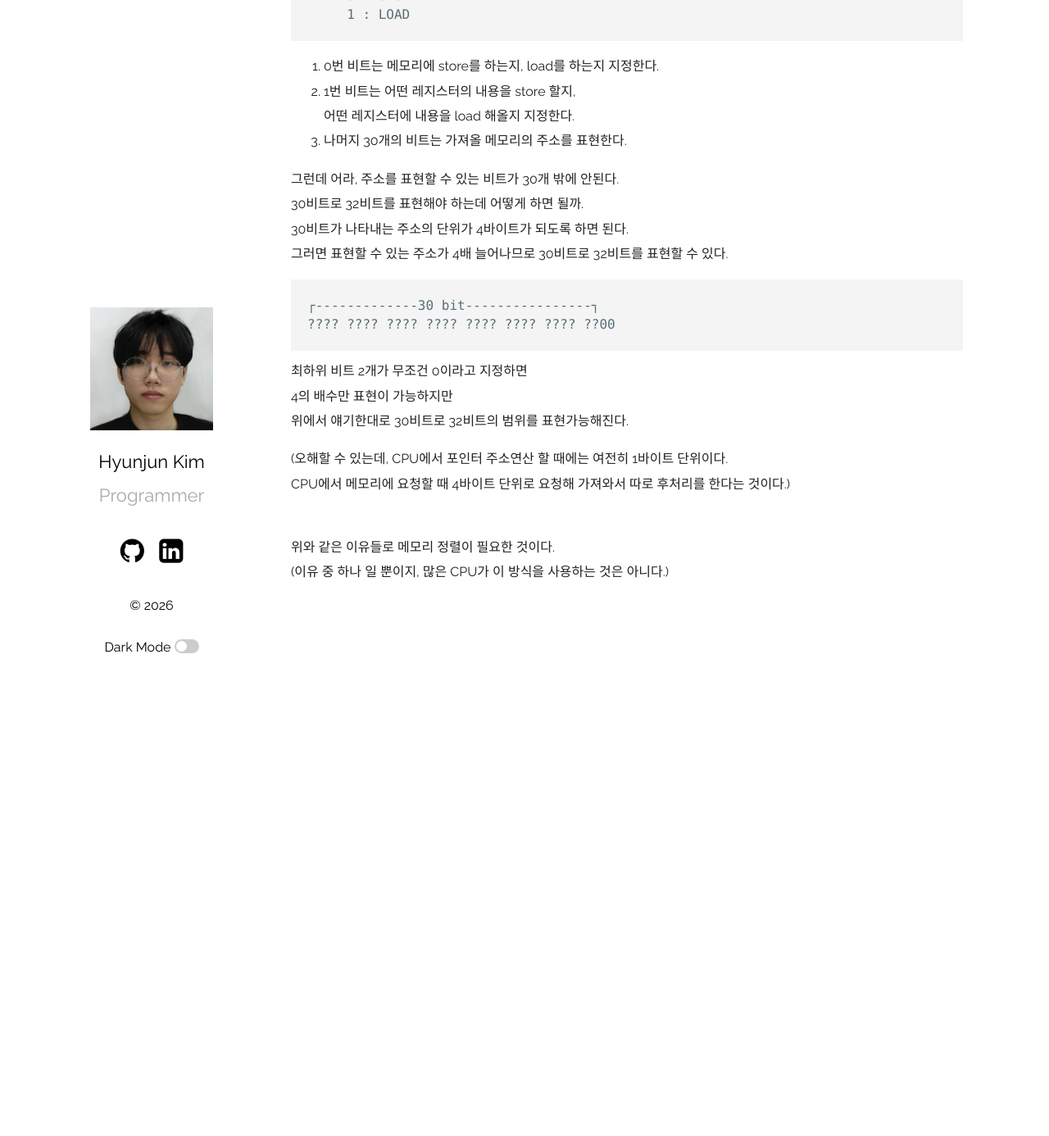
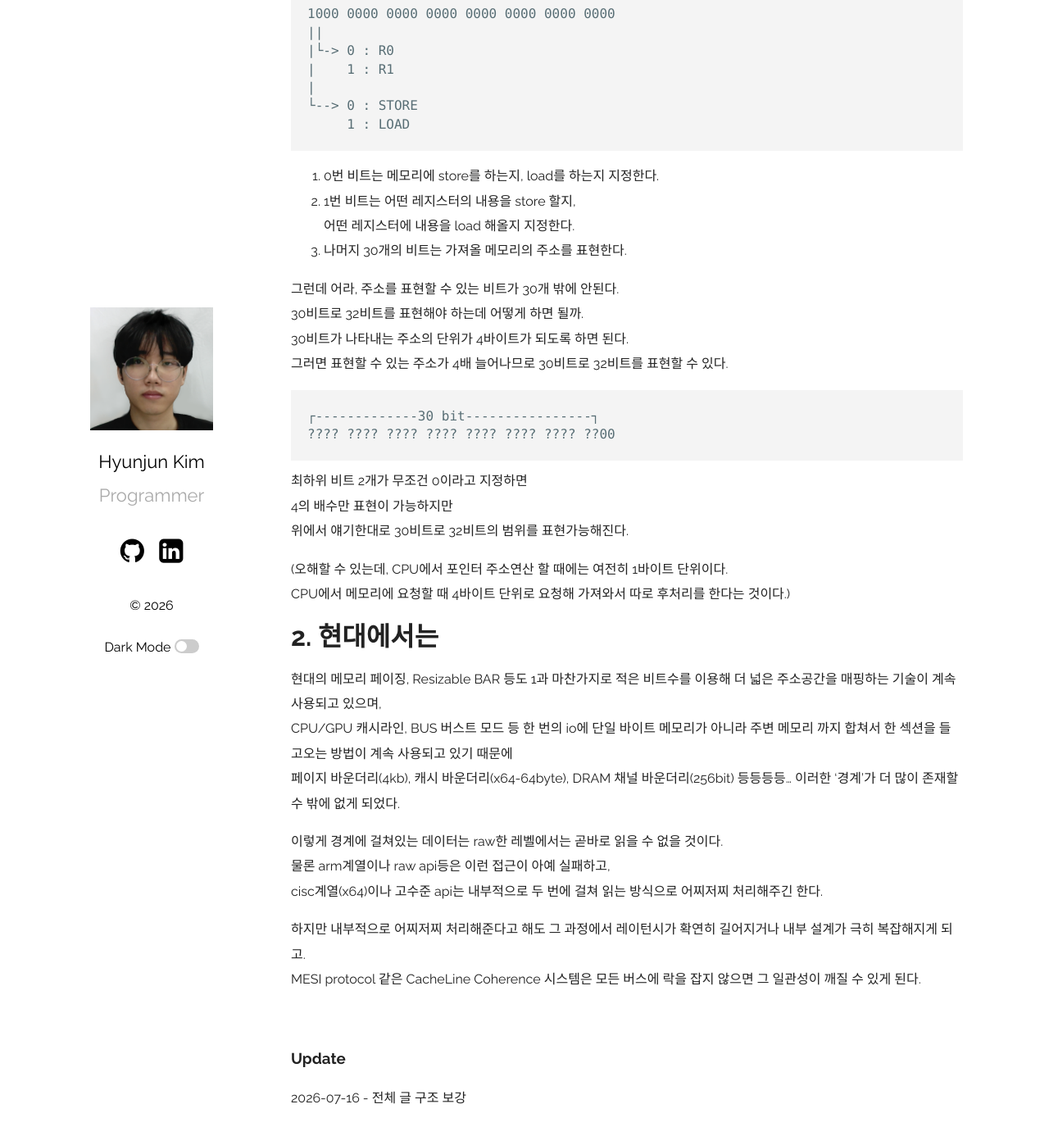
Before and after one commit to Ria9993/Ria9993.github.io, a Jekyll site: the page built from _posts/2022-09-28-why-need-memory-alignment.md, in a window 1280 px wide and 1400 px high, scrolled down 971 px. Shown: the top 1386 px of the window at 82% size. Built offline with Jekyll 4.4.1, drawn with Linux system fonts in a browser that asks for light colours; comment, search, counter and statistics services are not loaded; before the commit the page ends 1729 px from its top, so only the background shows below that; some of the changed text lies outside the part shown.

Commit message:
Revise content - 2022-09-28 memory align

```diff
--- a/_posts/2022-09-28-why-need-memory-alignment.md
+++ b/_posts/2022-09-28-why-need-memory-alignment.md
@@ -6,6 +6,11 @@ categories: CS
 comments: true
 ---
 Memory Alignment(메모리 정렬)는 왜 필요할까?
+
+# 1. 초기적 접근
+
+메모리 정렬은 현대에 갑자기 생겨난 개념이 아니다.
+초기에 어떻게 생겨났을지를 생각해보라.
 
 자, 32비트 CPU에서 4-byte 데이터가 4의 배수가 아닌 주소에 존재한다고 생각해보자.
 아래와 같이 데이터가 4-byte의 경계에 걸쳐있다.
@@ -59,6 +64,20 @@ CPU가 메모리에서 load하기 위해선 IR를 다음과 같이 세팅한다.
 (오해할 수 있는데, CPU에서 포인터 주소연산 할 때에는 여전히 1바이트 단위이다.
 CPU에서 메모리에 요청할 때 4바이트 단위로 요청해 가져와서 따로 후처리를 한다는 것이다.)
 
+# 2. 현대에서는
+
+현대의 메모리 페이징, Resizable BAR 등도 1과 마찬가지로 적은 비트수를 이용해 더 넓은 주소공간을 매핑하는 기술이 계속 사용되고 있으며,
+CPU/GPU 캐시라인, BUS 버스트 모드 등 한 번의 io에 단일 바이트 메모리가 아니라 주변 메모리 까지 합쳐서 한 섹션을 들고오는 방법이 계속 사용되고 있기 때문에
+페이지 바운더리(4kb), 캐시 바운더리(x64-64byte), DRAM 채널 바운더리(256bit) 등등등등... 이러한 '경계'가 더 많이 존재할 수 밖에 없게 되었다.
+
+이렇게 경계에 걸쳐있는 데이터는 raw한 레벨에서는 곧바로 읽을 수 없을 것이다.
+물론 arm계열이나 raw api등은 이런 접근이 아예 실패하고,
+cisc계열(x64)이나 고수준 api는 내부적으로 두 번에 걸쳐 읽는 방식으로 어찌저찌 처리해주긴 한다.
+
+하지만 내부적으로 어찌저찌 처리해준다고 해도 그 과정에서 레이턴시가 확연히 길어지거나 내부 설계가 극히 복잡해지게 되고.
+MESI protocol 같은 CacheLine Coherence 시스템은 모든 버스에 락을 잡지 않으면 그 일관성이 깨질 수 있게 된다.
+
 <br>
-위와 같은 이유들로 메모리 정렬이 필요한 것이다.
-(이유 중 하나 일 뿐이지, 많은 CPU가 이 방식을 사용하는 것은 아니다.)
+
+### Update
+2026-07-16 - 전체 글 구조 보강
```
